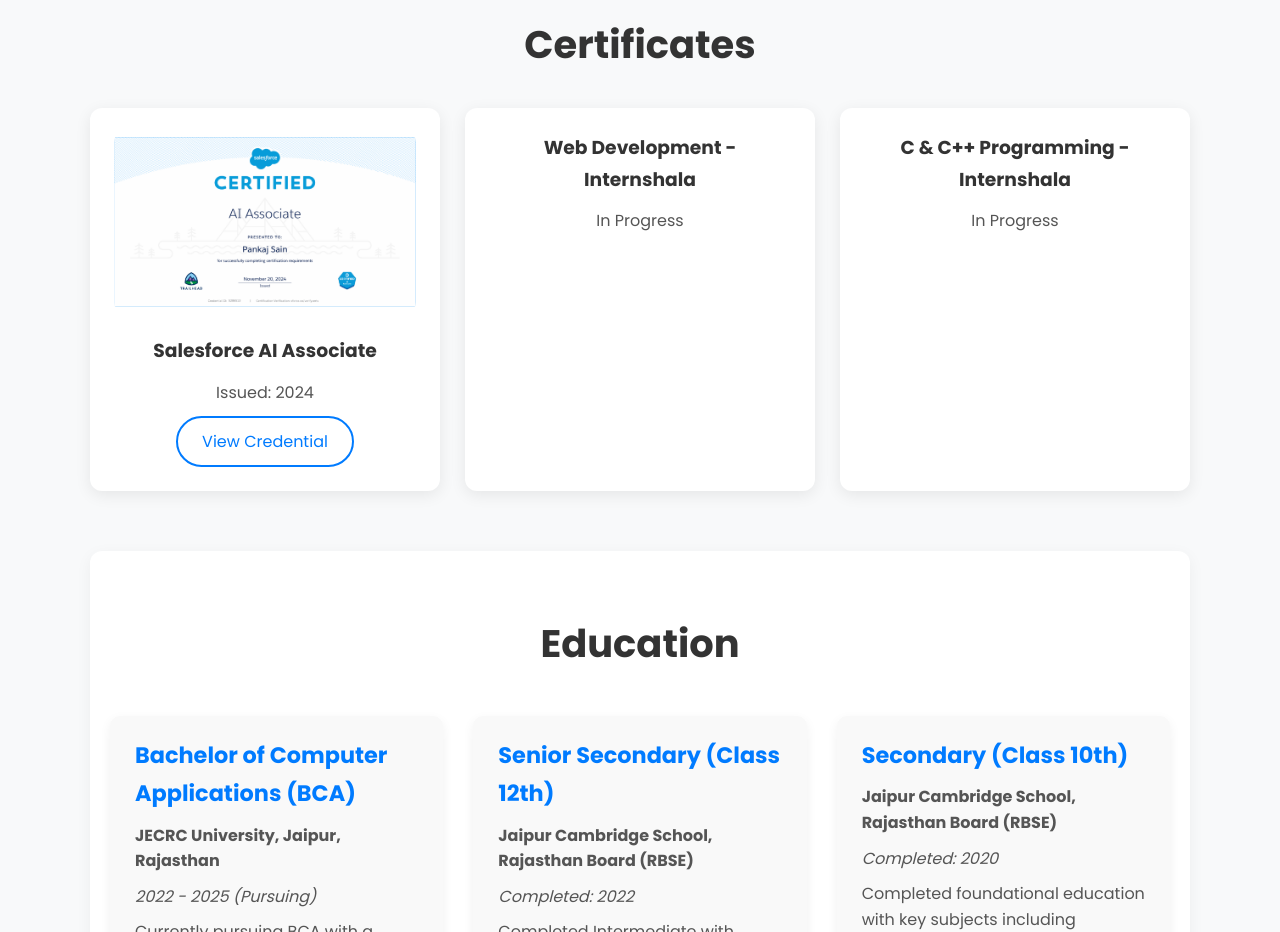
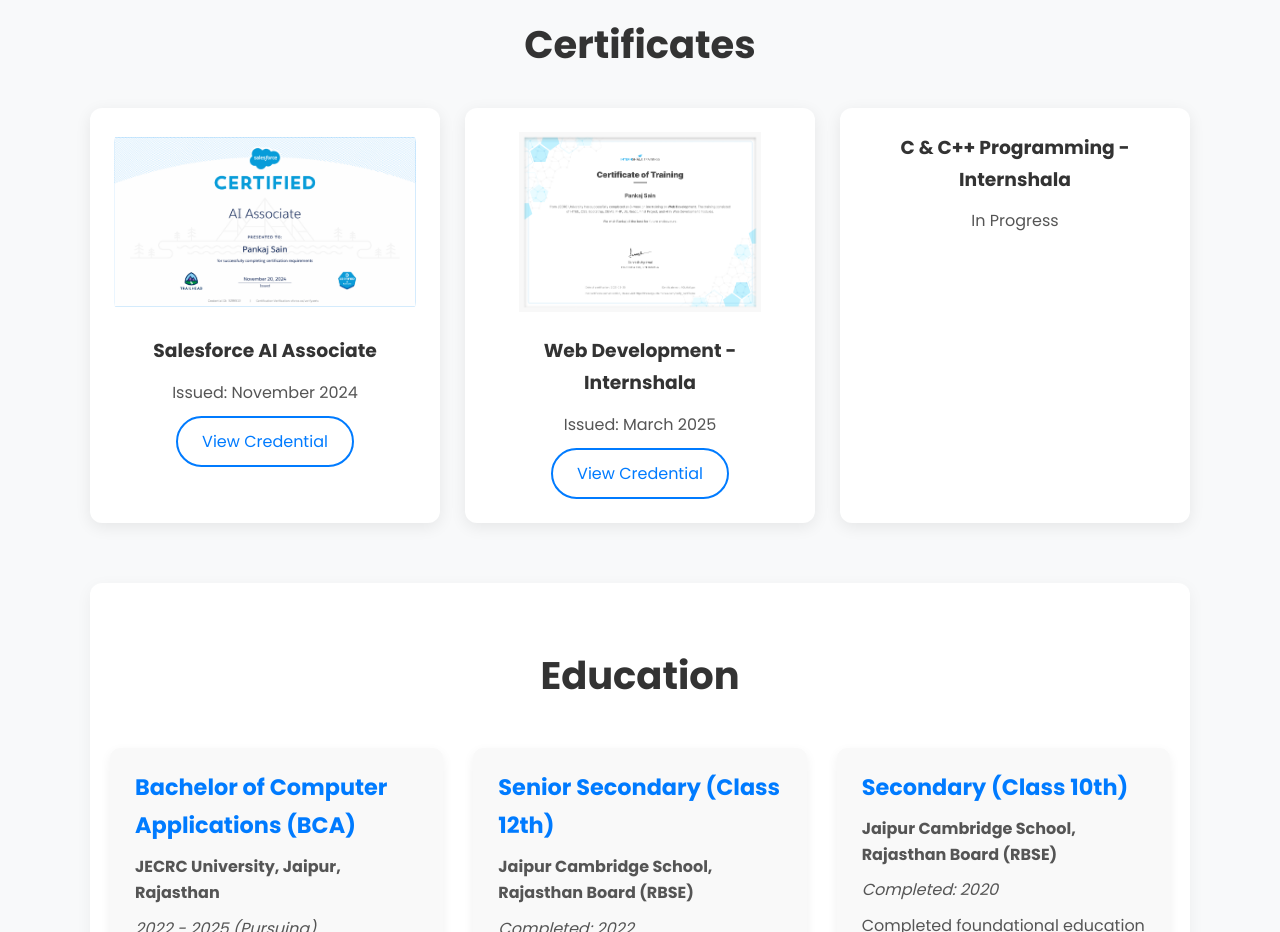
Before and after one commit to pankajsain02/PankajPortfolio, a plain HTML site: page index.html in a window 1280 px wide. Shown: the part 1900-2832 px from the top of the page. Drawn offline with Linux system fonts and the light colour scheme.

Commit message:
Update index.html

```diff
--- a/index.html
+++ b/index.html
@@ -75,14 +75,14 @@
         <div class="card">
             <img src="Assets/Certificates/salesforce.png" alt="Salesforce AI Associate">
             <h3>Salesforce AI Associate</h3>
-            <p>Issued: 2024</p>
+            <p>Issued: November 2024</p>
             <a href="https://www.salesforce.com/trailblazer/gz4sjkqyx2u1bpxy7x" target="_blank" class="btn-outline">View Credential</a>
         </div>
         <div class="card">
-<!--1             <img src="assets/certificates/webdev.png" alt="Web Development Certificate"> -->
+            <img src="Assets/Certificates/webdev.png" alt="Web Development Certificate">
             <h3>Web Development - Internshala</h3>
-            <p>In Progress</p>
-<!--2             <a href="YOUR_WEBDEV_CREDENTIAL_LINK" target="_blank" class="btn-outline">View Credential</a> -->
+            <p>Issued: March 2025</p>
+            <a href="https://trainings.internshala.com/s/v/3619764/a4a2c243" target="_blank" class="btn-outline">View Credential</a>
         </div>
         <div class="card">
 <!--3             <img src="assets/certificates/cpp.png" alt="C & C++ Certificate"> -->
```
